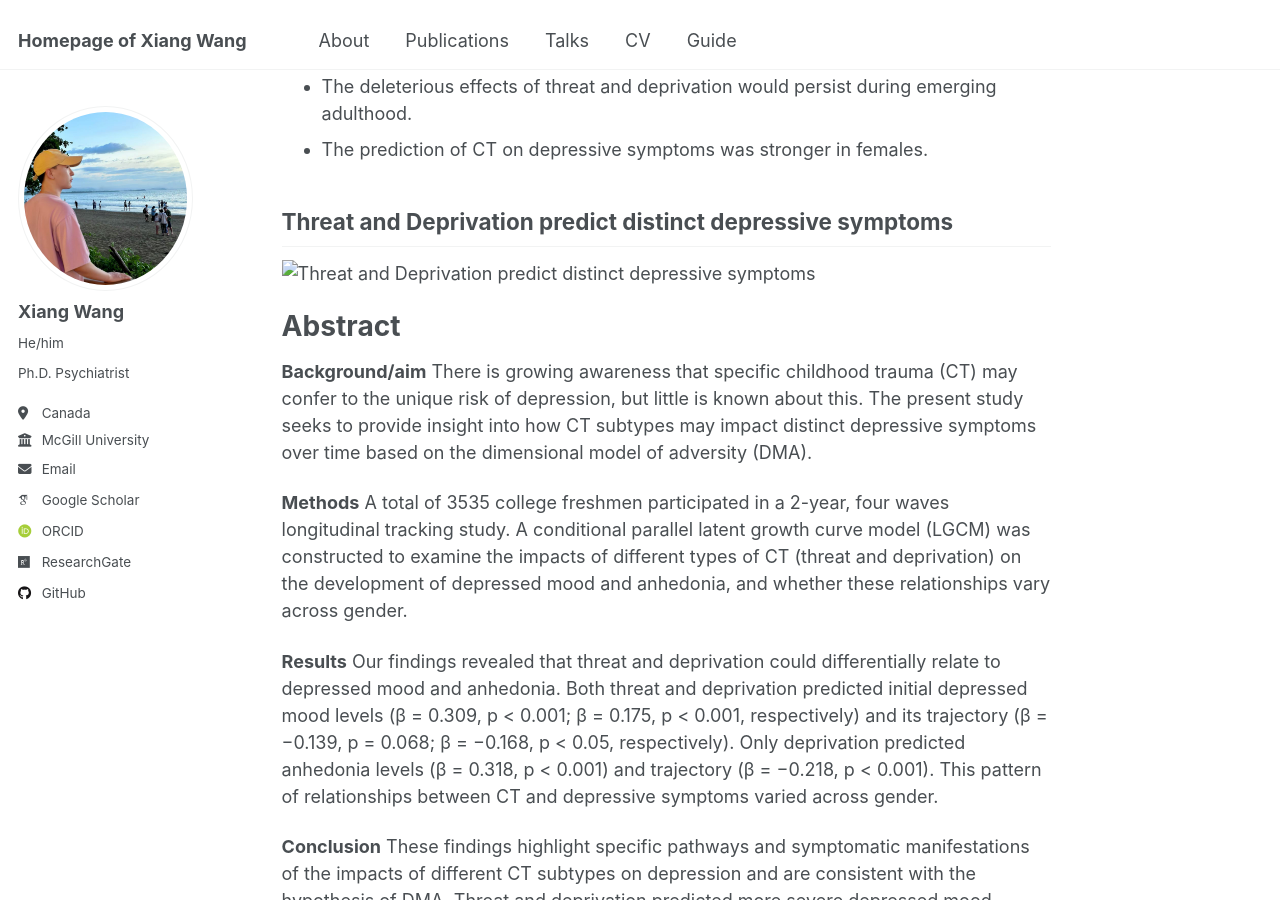
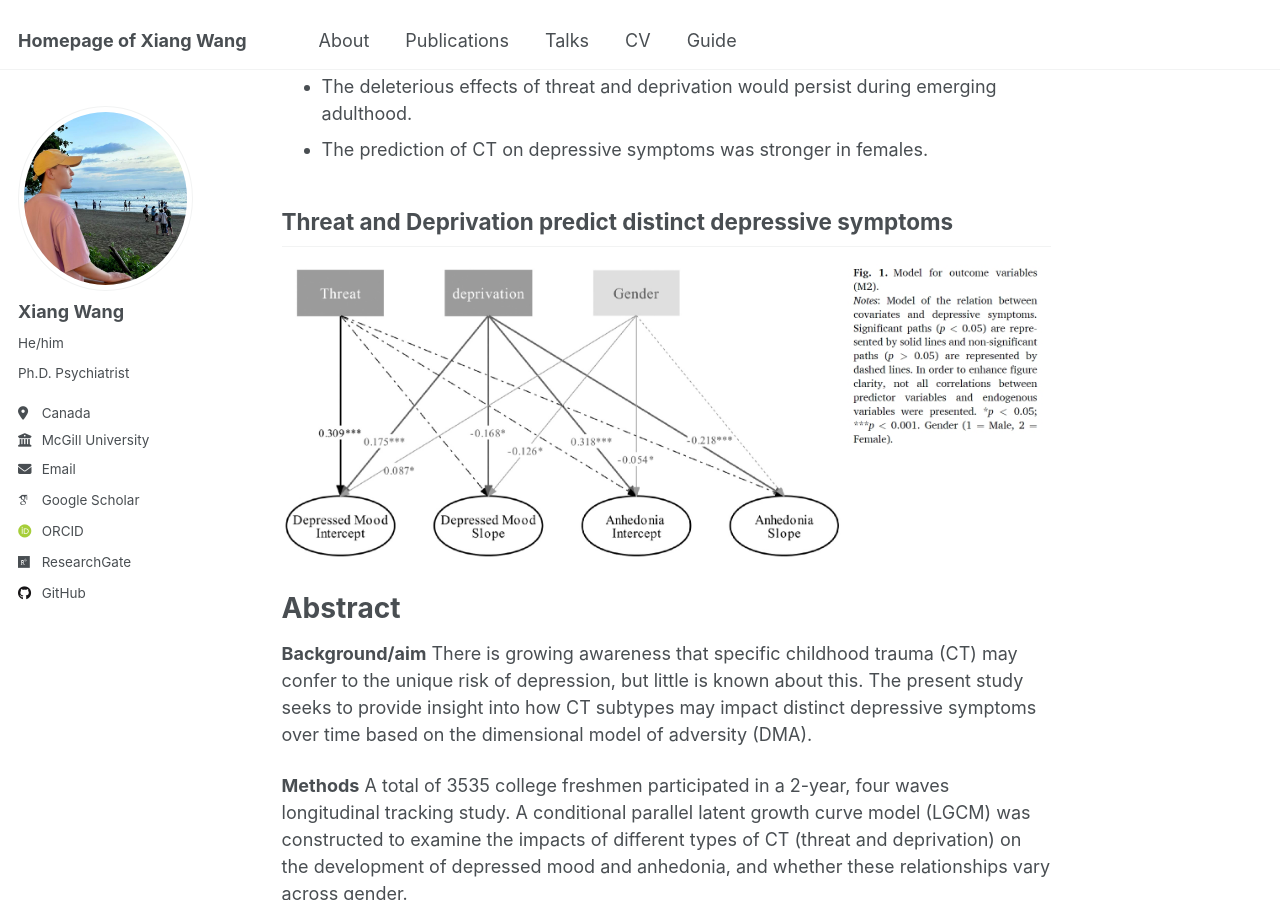
Before and after one commit to Xiang-Wangs/xiang-wangs.github.io, a Jekyll site: the page built from _publications/20220924_Childhood_experiences_of_threat_and_deprivation_predict_distinct_depressive_symptoms.md, in a window 1280 px wide and 900 px high, scrolled down 346 px. Built offline with Jekyll 4.4.1, drawn with Linux system fonts in a browser that asks for light colours; some web fonts are replaced.

Commit message:
Update 20220924_Childhood_experiences_of_threat_and_deprivation_predict_distinct_depressive_symptoms.md

```diff
--- a/_publications/20220924_Childhood_experiences_of_threat_and_deprivation_predict_distinct_depressive_symptoms.md
+++ b/_publications/20220924_Childhood_experiences_of_threat_and_deprivation_predict_distinct_depressive_symptoms.md
@@ -22,7 +22,7 @@
 
 Threat and Deprivation predict distinct depressive symptoms
 ------
-![Threat and Deprivation predict distinct depressive symptoms](images/Articles/LGCM_Figure.jpg)
+![Threat and Deprivation predict distinct depressive symptoms](/images/Articles/LGCM_Figure.jpg)
 
 
 Abstract
```
